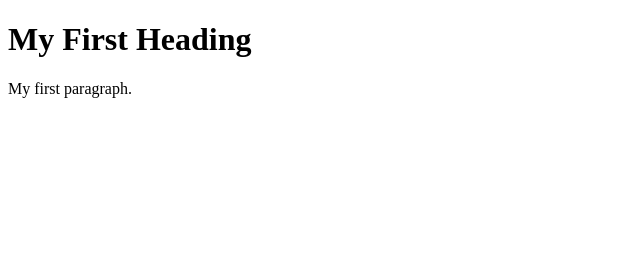
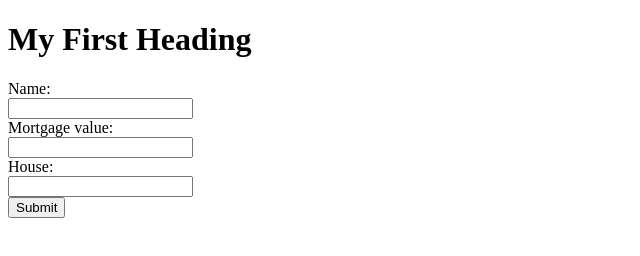
Before and after one commit to charlieAndroidDev/MbrApp, a plain HTML site: page index.html in a window 1280 px wide. Shown: the whole page, without its empty margins (0-640 px from the left). Drawn offline with Linux system fonts and the light colour scheme.

Commit message:
Added form

```diff
--- a/index.html
+++ b/index.html
@@ -3,7 +3,16 @@
 <body>
 
 <h1>My First Heading</h1>
-<p>My first paragraph.</p>
+
+<form action="/action_page.php" method="POST">
+    Name:<br>
+    <input type="text" name="name"><br>
+    Mortgage value:<br>
+    <input type="text" name="mortgage"><br>
+    House:<br>
+    <input type="text" name="house"><br>
+    <input type="submit" value="Submit">
+</form>
 
 </body>
 </html>
```
